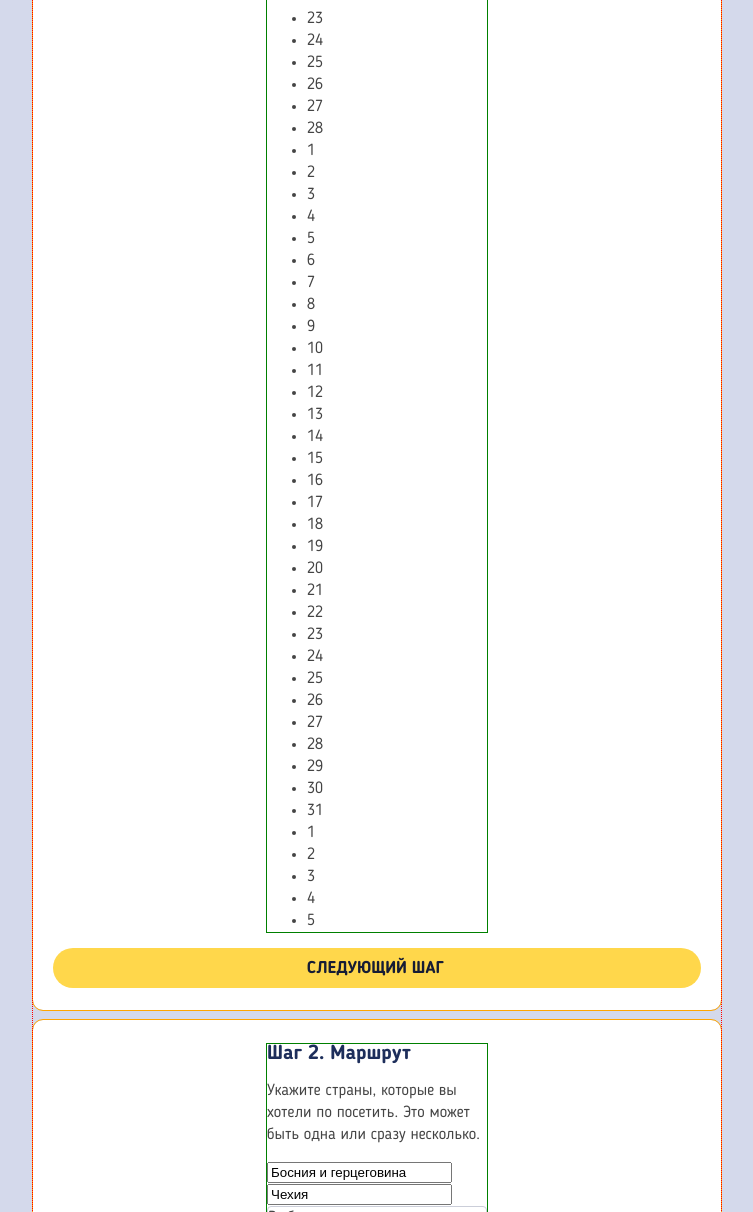
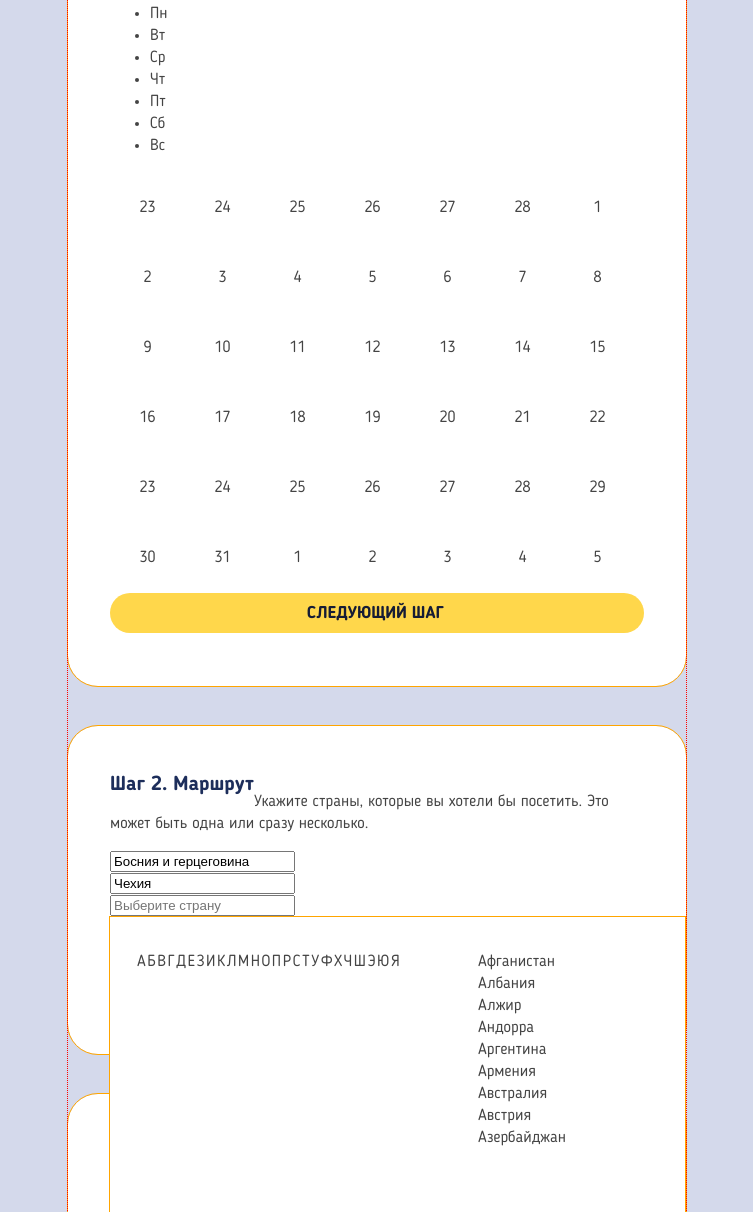
Before and after one commit to vvsfree/225851-pognali-18, a website: page source/form.html in a window 1280 px wide. Shown: the part 1588-2800 px from the top of the page, without its empty margins (263-1016 px from the left). Drawn offline with nearby package versions, Linux system fonts and the light colour scheme; files that its build step writes are made by us from their sources.

Commit message:
Адаптивные сетки. Форма. Планшетная ширина

```diff
--- a/source/form.html
+++ b/source/form.html
@@ -62,7 +62,7 @@
   <main class="main page__main">
     <section class="user main__user">
       <h2 class="visually-hidden">Редактирование информации о пользователе</h2>
-      <form class="wrapper" action="https://echo.htmlacademy.ru" method="POST">
+      <form class="wrapper wrapper--narrow" action="https://echo.htmlacademy.ru" method="POST">
         <span class="user__level">80</span>
         <picture>
           <img class="user__img" src="img/demin-mobile@1x.jpg" srcset="img/demin-mobile@2x.jpg 2x" width="70"
@@ -97,10 +97,10 @@
       </form>
     </section>
     <section class="plans main__plans">
-      <div class="wrapper">
+      <div class="wrapper wrapper--narrow">
         <h2 class="title title--blue">Мои планы</h2>
-        <ul class="plans__list">
-          <li class="plan">
+        <ul class="plan-list">
+          <li class="plan plan-list__item">
             <h3 class="plan__title">1. Франция, Италия</h3>
             <p class="plan__info">
               3 Попутчика<br>
@@ -108,7 +108,7 @@
             </p>
             <a class="plan__link" href="#">Изменить</a>
           </li>
-          <li class="plan">
+          <li class="plan plan-list__item">
             <h3 class="plan__title">2. Тайланд, Индонезия</h3>
             <p class="plan__info">
               1 Попутчик<br>
@@ -120,7 +120,7 @@
       </div>
     </section>
     <section class="add-plan">
-      <div class="wrapper">
+      <div class="wrapper wrapper--narrow">
         <h2 class="title title--blue">Добавить план:</h2>
         <ul class="steps add-plan__steps">
           <li class="steps__item steps__item--current">Даты</li>
@@ -129,7 +129,6 @@
         </ul>
         <form class="form add-plan__form" action="https://echo.htmlacademy.ru" method="POST">
           <fieldset class="step-1 form__fieldset">
-            <div class="form__wrapper">
             <legend class="form__legend">Шаг 1. Даты пребывания</legend>
             <p>
               Укажите предпочтительное количество попутчиков, которых вы хотели бы позвать в поездку и ее предполагаемую
@@ -162,111 +161,168 @@
                 <li>Вс</li>
               </ul>
               <ul class="days">
-                  <li>23</li>
-                  <li>24</li>
-                  <li>25</li>
-                  <li>26</li>
-                  <li>27</li>
-                  <li>28</li>
-                  <li>1</li>
-                  <li>2</li>
-                  <li>3</li>
-                  <li>4</li>
-                  <li>5</li>
-                  <li>6</li>
-                  <li>7</li>
-                  <li>8</li>
-                  <li>9</li>
-                  <li>10</li>
-                  <li>11</li>
-                  <li>12</li>
-                  <li>13</li>
-                  <li>14</li>
-                  <li>15</li>
-                  <li>16</li>
-                  <li>17</li>
-                  <li>18</li>
-                  <li>19</li>
-                  <li>20</li>
-                  <li>21</li>
-                  <li>22</li>
-                  <li>23</li>
-                  <li>24</li>
-                  <li>25</li>
-                  <li>26</li>
-                  <li>27</li>
-                  <li>28</li>
-                  <li>29</li>
-                  <li>30</li>
-                  <li>31</li>
-                  <li>1</li>
-                  <li>2</li>
-                  <li>3</li>
-                  <li>4</li>
-                  <li>5</li>
+                <li class="days__day">23</li>
+                <li class="days__day">24</li>
+                <li class="days__day">25</li>
+                <li class="days__day">26</li>
+                <li class="days__day">27</li>
+                <li class="days__day">28</li>
+                <li class="days__day">1</li>
+                <li class="days__day">2</li>
+                <li class="days__day">3</li>
+                <li class="days__day">4</li>
+                <li class="days__day">5</li>
+                <li class="days__day">6</li>
+                <li class="days__day">7</li>
+                <li class="days__day">8</li>
+                <li class="days__day">9</li>
+                <li class="days__day">10</li>
+                <li class="days__day">11</li>
+                <li class="days__day">12</li>
+                <li class="days__day">13</li>
+                <li class="days__day">14</li>
+                <li class="days__day">15</li>
+                <li class="days__day">16</li>
+                <li class="days__day">17</li>
+                <li class="days__day">18</li>
+                <li class="days__day">19</li>
+                <li class="days__day">20</li>
+                <li class="days__day">21</li>
+                <li class="days__day">22</li>
+                <li class="days__day">23</li>
+                <li class="days__day">24</li>
+                <li class="days__day">25</li>
+                <li class="days__day">26</li>
+                <li class="days__day">27</li>
+                <li class="days__day">28</li>
+                <li class="days__day">29</li>
+                <li class="days__day">30</li>
+                <li class="days__day">31</li>
+                <li class="days__day">1</li>
+                <li class="days__day">2</li>
+                <li class="days__day">3</li>
+                <li class="days__day">4</li>
+                <li class="days__day">5</li>
               </ul>
-              </div>
             </div>
             <a class="btn step-1__next-btn" href="#">Следующий шаг</a>
           </fieldset>
           <fieldset class="step-2 form__fieldset">
-            <div class="form__wrapper">
-              <legend class="form__legend">Шаг 2. Маршрут</legend с>
+            <legend class="form__legend">Шаг 2. Маршрут</legend>
             <p>
-                Укажите страны, которые вы хотели по посетить. Это может быть одна или сразу несколько.
+              Укажите страны, которые вы хотели бы посетить. Это может быть одна или сразу несколько.
             </p>
-              <label><input type="text" value="Босния и герцеговина" placeholder="Выберите страну"></label>
-              <label><input type="text" value="Чехия" placeholder="Выберите страну"></label>
-              <div class="form__country">
-                <span class="form__country-placeholder">Выберите страну</span>
-                <div class="country-dialog form__dialog">
-                  <ul class="letter-list">
-                    <li class="letter-list__item">А</li>
-                    <li class="letter-list__item">Б</li>
-                    <li class="letter-list__item">В</li>
-                    <li class="letter-list__item">Г</li>
-                    <li class="letter-list__item">Д</li>
-                    <li class="letter-list__item">Е</li>
-                    <li class="letter-list__item">З</li>
-                    <li class="letter-list__item">И</li>
-                    <li class="letter-list__item">К</li>
-                    <li class="letter-list__item">Л</li>
-                    <li class="letter-list__item">М</li>
-                    <li class="letter-list__item">Н</li>
-                    <li class="letter-list__item">О</li>
-                    <li class="letter-list__item">П</li>
-                    <li class="letter-list__item">Р</li>
-                    <li class="letter-list__item">С</li>
-                    <li class="letter-list__item">Т</li>
-                    <li class="letter-list__item">У</li>
-                    <li class="letter-list__item">Ф</li>
-                    <li class="letter-list__item">Х</li>
-                    <li class="letter-list__item">Ч</li>
-                    <li class="letter-list__item">Ш</li>
-                    <li class="letter-list__item">Э</li>
-                    <li class="letter-list__item">Ю</li>
-                    <li class="letter-list__item">Я</li>
+
+            <label class="form__label"><input class="form__input" type="text" name="country" value="Босния и герцеговина" placeholder="Выберите страну" readonly></label>
+            <label class="form__label"><input class="form__input" type="text" name="country" value="Чехия" placeholder="Выберите страну" readonly></label>
+
+            <div class="dropdown dropdown--opened step-2__dropdown">
+              <label class="form__label dropdown__label">
+                <input class="form__input" type="text" name="country" value="" placeholder="Выберите страну" readonly>
+              </label>
+              <div class="dropdown__content">
+                <!--
+                   letters не будут жить отдельно от dropdown, country-list тоже
+                   Может быть стоит сделать единый компонент, который еще можно будет прикрутить к выбору страны в каталоге
+                   Там, в секции, есть header, после него можно сделать dropdown__content...
+                   Но тогда вся секция тоже получит класс dropdown. Что, блин, круто, да? ))
+                 -->
+                <ul class="letters dropdown__letters">
+                  <li class="letter">
+                    <span class="letter__name">А</span>
+                  </li>
+                  <li class="letter">
+                    <span class="letter__name">Б</span>
+                  </li>
+                  <li class="letter">
+                    <span class="letter__name">В</span>
+                  </li>
+                  <li class="letter">
+                    <span class="letter__name">Г</span>
+                  </li>
+                  <li class="letter">
+                    <span class="letter__name">Д</span>
+                  </li>
+                  <li class="letter">
+                    <span class="letter__name">Е</span>
+                  </li>
+                  <li class="letter">
+                    <span class="letter__name">З</span>
+                  </li>
+                  <li class="letter">
+                    <span class="letter__name">И</span>
+                  </li>
+                  <li class="letter">
+                    <span class="letter__name">К</span>
+                  </li>
+                  <li class="letter">
+                    <span class="letter__name">Л</span>
+                  </li>
+                  <li class="letter">
+                    <span class="letter__name">М</span>
+                  </li>
+                  <li class="letter">
+                    <span class="letter__name">Н</span>
+                  </li>
+                  <li class="letter">
+                    <span class="letter__name">О</span>
+                  </li>
+                  <li class="letter">
+                    <span class="letter__name">П</span>
+                  </li>
+                  <li class="letter">
+                    <span class="letter__name">Р</span>
+                  </li>
+                  <li class="letter">
+                    <span class="letter__name">С</span>
+                  </li>
+                  <li class="letter">
+                    <span class="letter__name">Т</span>
+                  </li>
+                  <li class="letter">
+                    <span class="letter__name">У</span>
+                  </li>
+                  <li class="letter">
+                    <span class="letter__name">Ф</span>
+                  </li>
+                  <li class="letter">
+                    <span class="letter__name">Х</span>
+                  </li>
+                  <li class="letter">
+                    <span class="letter__name">Ч</span>
+                  </li>
+                  <li class="letter">
+                    <span class="letter__name">Ш</span>
+                  </li>
+                  <li class="letter">
+                    <span class="letter__name">Э</span>
+                  </li>
+                  <li class="letter">
+                    <span class="letter__name">Ю</span>
+                  </li>
+                  <li class="letter">
+                    <span class="letter__name">Я</span>
+                  </li>
                 </ul>
-                  <ul class="country-list">
-                    <li class="country-list__item">Афганистан</li>
-                    <li class="country-list__item">Албания</li>
-                    <li class="country-list__item">Алжир</li>
-                    <li class="country-list__item">Андорра</li>
-                    <li class="country-list__item">Аргентина</li>
-                    <li class="country-list__item">Армения</li>
-                    <li class="country-list__item">Австралия</li>
-                    <li class="country-list__item">Австрия</li>
-                    <li class="country-list__item">Азербайджан</li>
+                <ul class="dropdown__country-list">
+                  <li>Афганистан</li>
+                  <li>Албания</li>
+                  <li>Алжир</li>
+                  <li>Андорра</li>
+                  <li>Аргентина</li>
+                  <li>Армения</li>
+                  <li>Австралия</li>
+                  <li>Австрия</li>
+                  <li>Азербайджан</li>
                 </ul>
               </div>
             </div>
+
             <button class="step-2__add-country-btn" type="button">Добавить страну</button>
-            </div>
             <a class="btn step-2__next-btn" href="#">Следующий шаг</a>
             <a class="step-2__prev-btn" href="#">На шаг назад</a>
           </fieldset>
           <fieldset class="step-3 form__fieldset">
-            <div class="form__wrapper">
             <legend class="form__legend">Шаг 3. Развлечения</legend>
             <p>
               Наконец, расскажите о своих планах времяпровождения. Можно писать в свободной форме и ставить тэги.
@@ -281,14 +337,12 @@
                   Пить пиво и лазить по старым замкам, наслаждаться архитектурой и вот это все.
                 </textarea>
             </label>
-            </div>
             <button class="btn step-3__send-btn" type="submit">Отправить</button>
             <a class="step-3__prev-btn" href="#">На шаг назад</a>
           </fieldset>
         </form>
       </div>
     </section>
-
   </main>
 
   <footer class="footer">
--- a/source/sass/blocks/country-dialog.scss
+++ /dev/null
@@ -1,3 +0,0 @@
-.country-dialog {
-  background-color: $white-color;
-}
--- /dev/null
+++ b/source/sass/blocks/days.scss
@@ -0,0 +1,36 @@
+.days {
+  display: flex;
+  flex-wrap: wrap;
+  justify-content: stretch;
+  align-content: center;
+
+  margin: 0;
+  padding: 0;
+  list-style: none;
+}
+
+.days__day {
+  display: flex;
+  justify-content: center;
+  align-items: center;
+  min-width: 30px;
+  height: 30px;
+}
+
+@media (min-width: $tablet-width) {
+  .days__day {
+    min-width: 75px;
+    height: 70px;
+  }
+}
+
+@media (min-width: $desktop-width) {
+  .days__day {
+    min-width: 143px;
+    height: 72px;
+  }
+
+  .days__day {
+    justify-content: flex-start;
+  }
+}
--- /dev/null
+++ b/source/sass/blocks/dropdown.scss
@@ -0,0 +1,92 @@
+.dropdown {
+  position: relative;
+
+  &--opened {
+    .dropdown__content {
+      display: block;
+      position: absolute;
+      left: 0;
+      right: 0;
+      box-sizing: border-box;
+    }
+  }
+}
+
+.dropdown__content {
+  display: none;
+  background-color: $white-color;
+}
+
+@media (min-width: $tablet-width) {
+  .dropdown {
+    &--opened {
+      .dropdown__content {
+        left: 0;
+        right: auto;
+
+        display: flex;
+        justify-content: space-between;
+
+        padding-top: 34px;
+        padding-bottom: 96px;
+        padding-left: 27px;
+        padding-right: 0;
+
+        width: 575px;
+        box-sizing: border-box;
+      }
+    }
+  }
+
+  .dropdown__letters {
+    width: 263px;
+  }
+
+  .dropdown__country-list {
+    margin: 0;
+    padding: 0;
+    width: 207px;
+
+    list-style: none;
+  }
+
+}
+
+
+// .form__country {
+//   position: relative;
+
+//   &--opened {
+//     border: none;
+
+//     .form__country-placeholder {
+//       color: $white-color;
+//       background-color: #1d2e5b;
+//       border-radius: 0px;
+//       border-top-left-radius: 4px;
+//       border-top-right-radius: 4px;
+//     }
+
+//     .form__dialog {
+//       display: block;
+//       position: absolute;
+//       width: 100%;
+//       box-sizing: border-box;
+//       border: 1px solid #cbced9;
+//       border-top: none;
+//       border-bottom-left-radius: 10px;
+//       border-bottom-right-radius: 10px;
+//     }
+//   }
+// }
+
+// .form__country-placeholder {
+//   display: block;
+//   background-color: $white-color;
+//   border: 1px solid #cbced9;
+//   border-radius: 4px;
+// }
+
+// .form__dialog {
+//   display: none;
+// }
--- a/source/sass/blocks/form.scss
+++ b/source/sass/blocks/form.scss
@@ -15,50 +15,29 @@
   }
 }
 
-.form__wrapper {
-  margin: 0 auto;
-  width: 220px;
-}
-
 .form__legend {
+  // todo: скорее всего fieldset должен определять поведение legend, т.к. legend без fieldset не существует.
+  // todo: нужно создать таки класс fieldset
+  float: left;
   padding: 0;
   @include font(20px, 20px, #1d2e5b, 700)
 }
 
-.form__country {
-  position: relative;
+.form__label {
+  display: block;
+}
 
-  &--opened {
-    border: none;
-
-    .form__country-placeholder {
-      color: $white-color;
-      background-color: #1d2e5b;
-      border-radius: 0px;
-      border-top-left-radius: 4px;
-      border-top-right-radius: 4px;
-    }
-
-    .form__dialog {
-      display: block;
-      position: absolute;
-      width: 100%;
-      box-sizing: border-box;
-      border: 1px solid #cbced9;
-      border-top: none;
-      border-bottom-left-radius: 10px;
-      border-bottom-right-radius: 10px;
-    }
+@media (min-width: $tablet-width) {
+  // todo: может быть неправильно. нужно, чтобы fieldset отвечал за внутренние отступы,
+  // а form__fieldset за внешнее позиционирование
+  // а step-1, step-2, step-3 - за уникальную стилистику и позиционирование внутри fieldset
+  .form__fieldset {
+    padding-left: 42px;
+    padding-right: 42px;
+    padding-top: 49px;
+    padding-bottom: 53px;
+    margin-bottom: 40px;
+    @include font(16px, 22px, $black-color, 400);
+    border-radius: $border-radius;
   }
 }
-
-.form__country-placeholder {
-  display: block;
-  background-color: $white-color;
-  border: 1px solid #cbced9;
-  border-radius: 4px;
-}
-
-.form__dialog {
-  display: none;
-}
--- /dev/null
+++ b/source/sass/blocks/plan-list.scss
@@ -0,0 +1,19 @@
+.plan-list {
+  padding: 0;
+  margin: 0;
+  list-style: none;
+}
+
+.plan-list__item {
+  margin-bottom: 10px;
+
+  &:last-of-type {
+    margin-bottom: 0;
+  }
+}
+
+@media (min-width: $desktop-width) {
+  .plan-list__item {
+    margin-bottom: 15px;
+  }
+}
--- a/source/sass/blocks/plan.scss
+++ b/source/sass/blocks/plan.scss
@@ -1,7 +1,22 @@
 .plan {
+  padding: 26px;
   background-color: $white-color;
+  border-radius: 10px;
 }
 
 .plan__title {
   @include font(16px, 16px, #1d2e5b, 700);
 }
+
+@media (min-width: $desktop-width) {
+  .plan {
+    padding-top: 41px;
+    padding-bottom: 20px;
+    padding-left: 36px;
+    padding-right: 33px;
+  }
+
+  .plan__title {
+    @include font(24px, 50px, #1d2e5b, 700);
+  }
+}
--- a/source/sass/blocks/title.scss
+++ b/source/sass/blocks/title.scss
@@ -1,7 +1,7 @@
 .title {
   margin: 0;
   @include font(24px, 24px, $orange-color, 700);
-
+  // todo: большой вопрос. Нужно ли это вообще
   &--blue {
     color: #1d2e5b;
   }
--- a/source/sass/outline.scss
+++ b/source/sass/outline.scss
@@ -42,3 +42,7 @@
     outline-offset: -1px;
   }
 }
+
+.dropdown__content {
+  outline: 1px solid orange;
+}
--- a/source/sass/scaffolding.scss
+++ b/source/sass/scaffolding.scss
@@ -19,6 +19,10 @@
 @media (min-width: $tablet-width) {
   .wrapper {
     width: $tablet-wrapper-width;
+
+    &--narrow {
+      width: $tablet-wrapper-width - 70px;
+    }
   }
 }
 
--- a/source/sass/style.scss
+++ b/source/sass/style.scss
@@ -35,13 +35,15 @@
 // form
 @import "blocks/user.scss";
 @import "blocks/plans.scss";
+@import "blocks/plan-list.scss";
 @import "blocks/plan.scss";
 @import "blocks/add-plan.scss";
 @import "blocks/form.scss";
+@import "blocks/days.scss";
+@import "blocks/dropdown.scss";
 @import "blocks/step-1.scss";
 @import "blocks/step-2.scss";
 @import "blocks/step-3.scss";
-@import "blocks/country-dialog.scss";
 
 // catalog
 @import "blocks/country-filter.scss";
```
Also changed, not shown: source/sass/blocks/add-plan.scss (+7 -0 lines), source/sass/blocks/plans.scss (+5 -4 lines), source/sass/blocks/user.scss (+7 -0 lines). Lines whose indentation alone changed are shown as unchanged.
